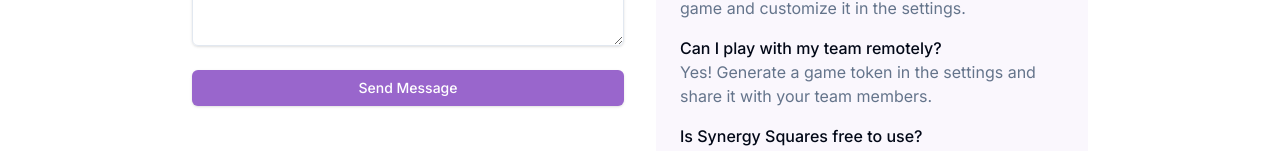
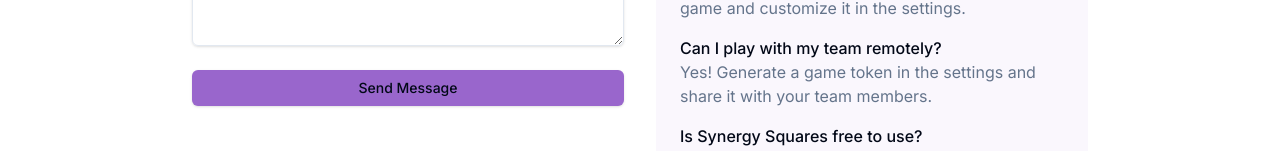
Before and after one commit to Haepapa/synergysquares, a Next.js app: page /contact in a window 1280 px wide. Shown: the part 621-772 px from the top of the page. Built offline with nearby package versions, Linux system fonts and the light colour scheme.

Commit message:
css fixes

```diff
--- a/app/globals.css
+++ b/app/globals.css
@@ -180,12 +180,6 @@
   color: white;
 }
 
-/* Fix for light mode button text */
-.light .bg-accent,
-[class*="bg-accent"] {
-  color: hsl(var(--foreground));
-}
-
 /* Fix for light mode button icons and text */
 button[variant="outline"],
 button[variant="ghost"],
@@ -193,10 +187,15 @@
   color: hsl(var(--foreground));
 }
 
-/* Ensure accent buttons maintain white text */
+/* Fix for light mode button text */
+.light .bg-accent,
+.light [class*="bg-accent"] {
+  color: hsl(var(--foreground));
+}
+
 .bg-accent button,
 button.bg-accent,
-.bg-accent {
+\ .bg-accent/90 {
   color: white !important;
 }
 
```
